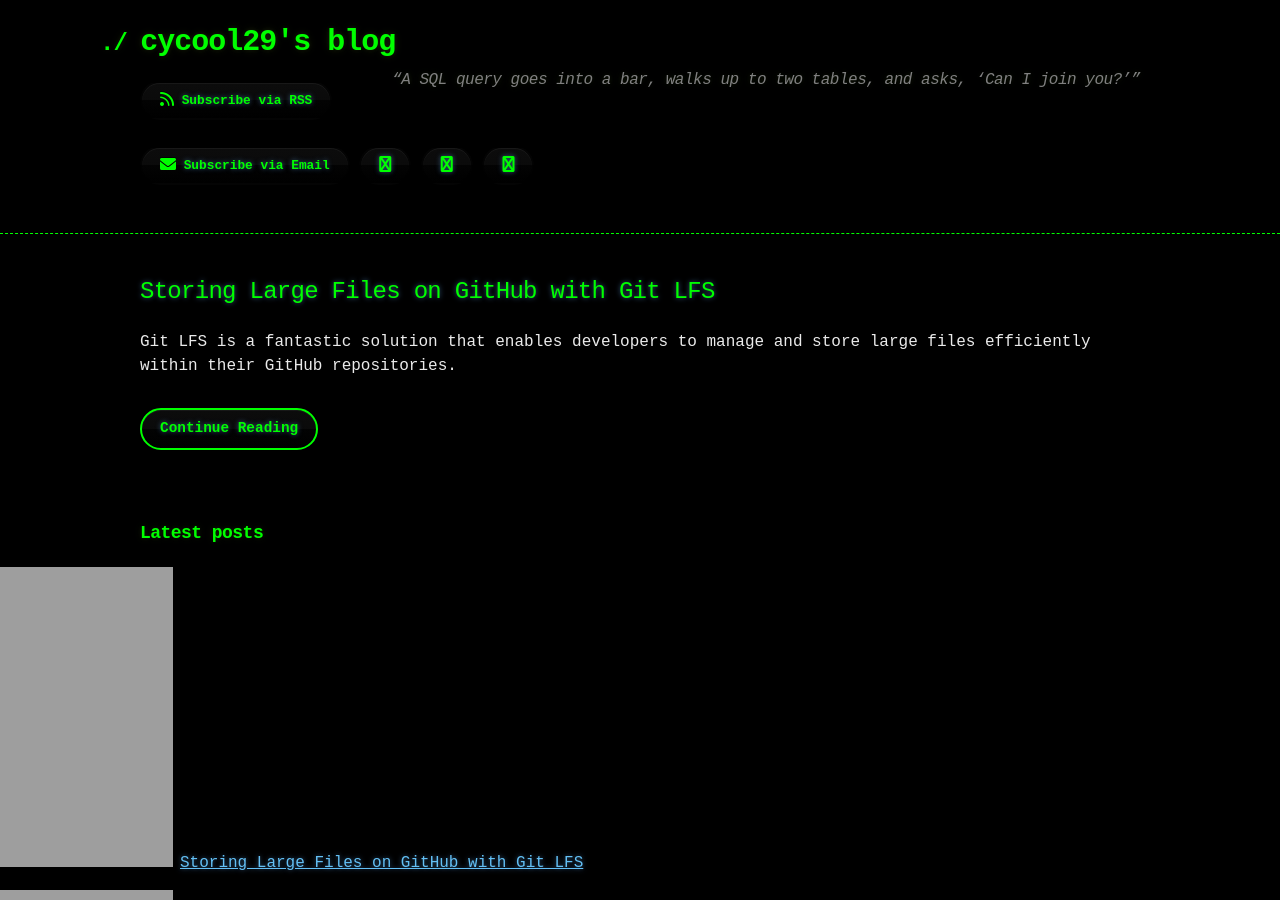
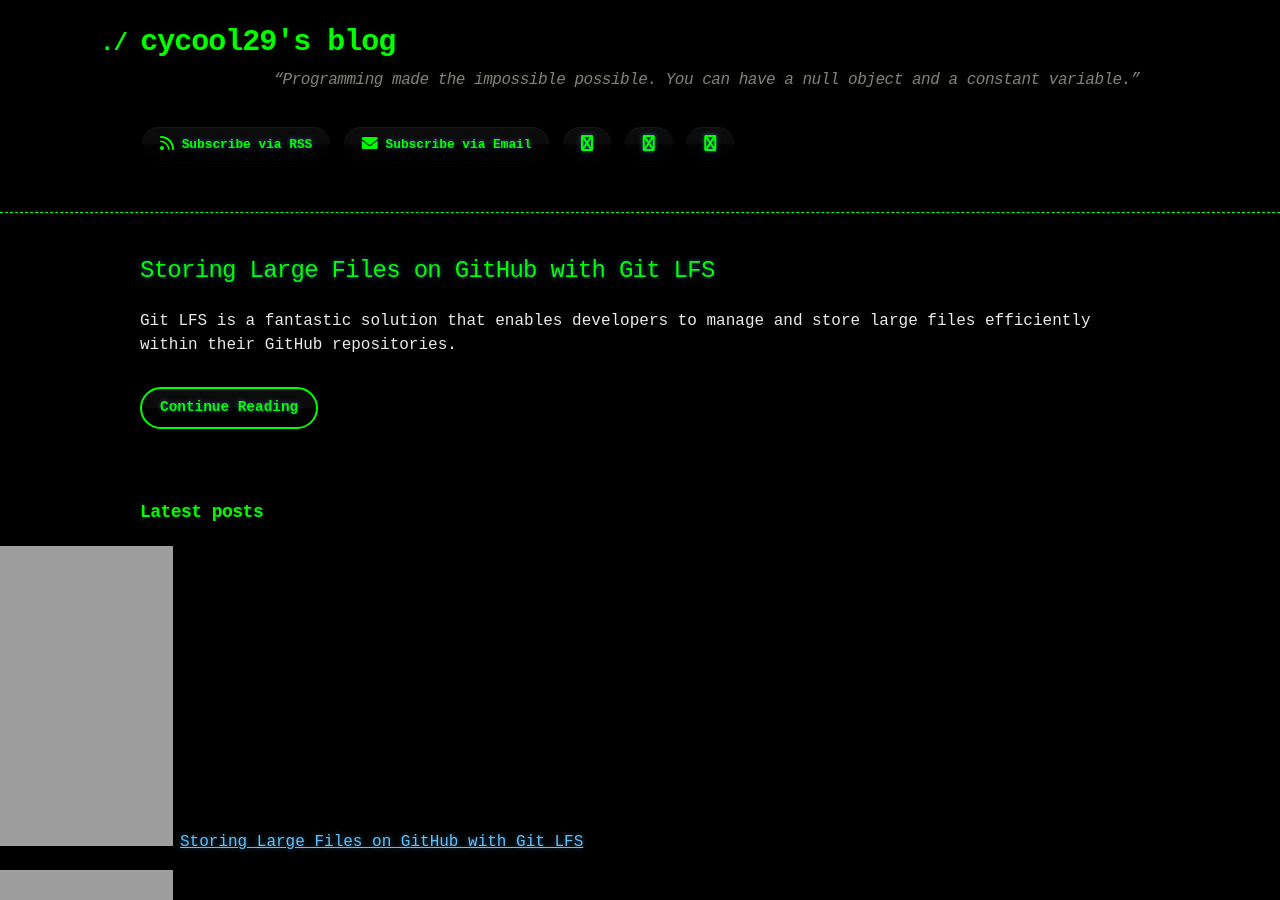
Before and after one commit to cycool29/cycool29.github.io, a Jekyll site: the page built from index.md, in a window 1280 px wide and 900 px high. Built offline with Jekyll 4.4.1, drawn with Linux system fonts in a browser that asks for light colours; a style sheet for code colours, icons or effects is not loaded.

Commit message:
Update quotes

```diff
--- a/_config.yml
+++ b/_config.yml
@@ -1,5 +1,5 @@
 title: cycool29's blog
-description: "“A SQL query goes into a bar, walks up to two tables, and asks, ‘Can I join you?’” "
+description: "“Programming made the impossible possible. You can have a null object and a constant variable.” "
 bio: A high school student. Intermediate in Python, Git, Bash. Learning JavaScript. He/Him. "
 author: cycool29
 url: https://cycool29.github.io
```
